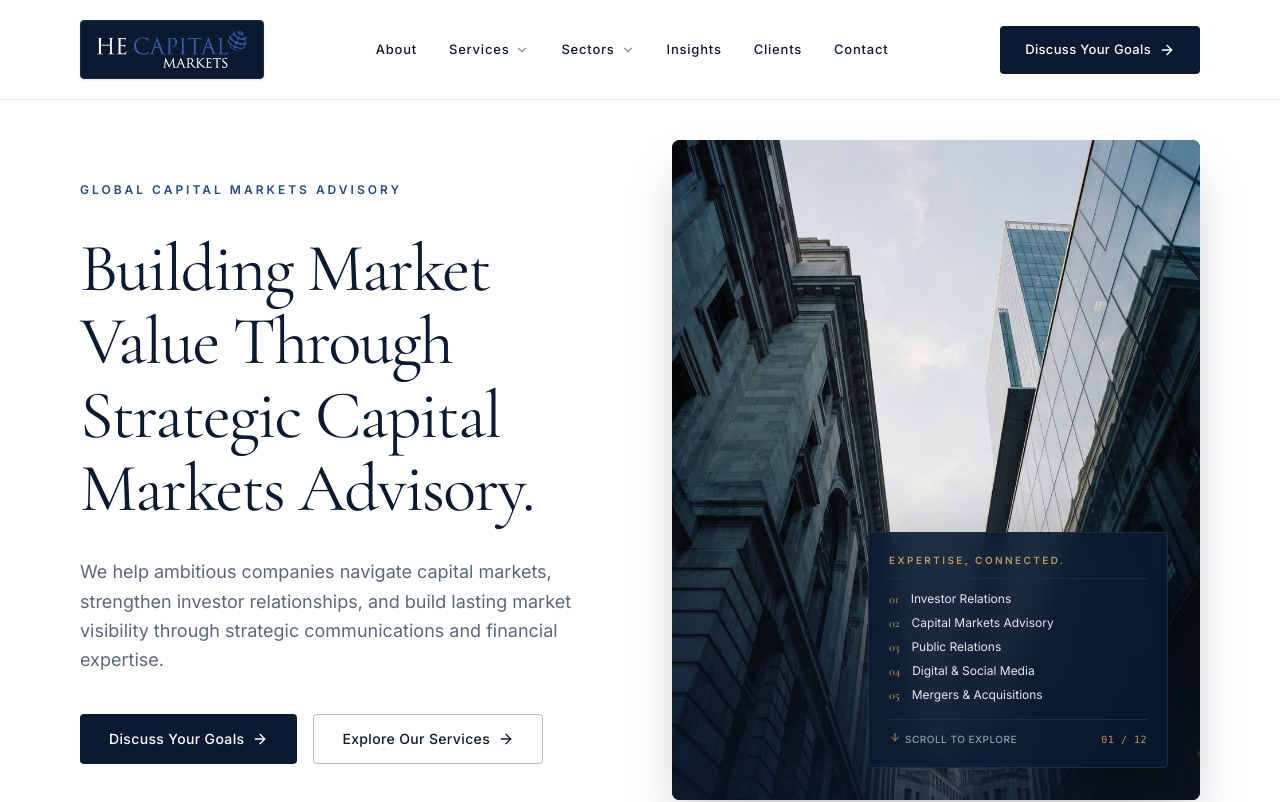
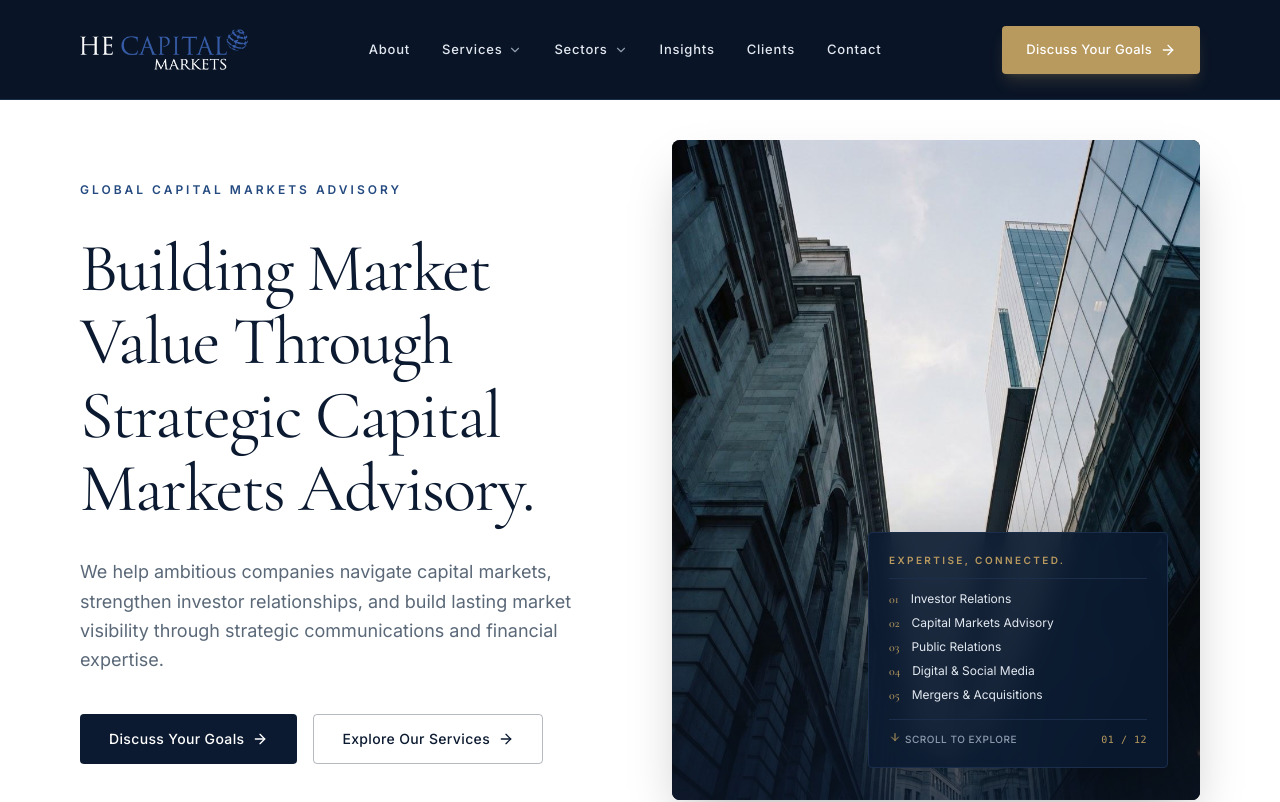
Before and after one commit to Midis2025/he-capitals, a Next.js app: page / in a window 1280 px wide. Shown: the top 802 px of the page. Built offline with nearby package versions, Linux system fonts and the light colour scheme.

Commit message:
feat: make navbar dark for seamless logo integration without boxed backgrounds

```diff
--- a/src/components/layout/Navbar.tsx
+++ b/src/components/layout/Navbar.tsx
@@ -25,16 +25,16 @@ export const Navbar: React.FC = () => {
     <header
       className={`fixed top-0 left-0 right-0 z-50 transition-all duration-300 ${
         isScrolled
-          ? "bg-white/95 backdrop-blur-md shadow-sm border-b border-[#DFE6EF]/70 h-[80px]"
-          : "bg-white border-b border-[#DFE6EF] h-[100px]"
+          ? "bg-[#091426]/95 backdrop-blur-md shadow-lg border-b border-[#1A2D4B] h-[80px]"
+          : "bg-[#091426] border-b border-[#1A2D4B] h-[100px]"
       }`}
     >
       <div className="max-w-[1440px] mx-auto h-full px-6 md:px-12 lg:px-20 flex items-center justify-between">
-        {/* Logo */}
+        {/* Logo - cleanly placed without extra background */}
         <Logo />
 
         {/* Desktop Navigation Links */}
-        <nav className="hidden lg:flex items-center gap-8 text-[13px] font-medium tracking-[0.06em] text-[#0B1A30]">
+        <nav className="hidden lg:flex items-center gap-8 text-[13px] font-medium tracking-[0.06em] text-[#E2E8F0]">
           {NAVIGATION_ITEMS.map((item) => {
             const hasChildren = item.children && item.children.length > 0;
             const isOpen = activeDropdown === item.label;
@@ -56,7 +56,7 @@ export const Navbar: React.FC = () => {
                   {hasChildren && (
                     <ChevronDown
                       className={`w-3.5 h-3.5 transition-transform duration-200 ${
-                        isOpen ? "rotate-180 text-[#B99A5E]" : "text-[#82909D]"
+                        isOpen ? "rotate-180 text-[#B99A5E]" : "text-[#8E9CAE]"
                       }`}
                     />
                   )}
@@ -118,8 +118,8 @@ export const Navbar: React.FC = () => {
         <div className="hidden lg:block shrink-0">
           <Button
             href="#contact"
-            variant="primary"
-            className="h-[48px] px-6 text-[13px] tracking-wide whitespace-nowrap"
+            variant="gold"
+            className="h-[48px] px-6 text-[13px] tracking-wide whitespace-nowrap shadow-lg shadow-[#B99A5E]/20"
           >
             Discuss Your Goals
           </Button>
@@ -129,7 +129,7 @@ export const Navbar: React.FC = () => {
         <div className="lg:hidden flex items-center">
           <button
             onClick={() => setMobileMenuOpen(!mobileMenuOpen)}
-            className="p-2 text-[#0B1A30] hover:text-[#B99A5E] transition-colors"
+            className="p-2 text-white hover:text-[#B99A5E] transition-colors"
             aria-label="Toggle navigation menu"
           >
             {mobileMenuOpen ? <X className="w-6 h-6" /> : <Menu className="w-6 h-6" />}
--- a/src/components/ui/Logo.tsx
+++ b/src/components/ui/Logo.tsx
@@ -12,13 +12,13 @@ interface LogoProps {
 export const Logo: React.FC<LogoProps> = ({
   light = false,
   className = "",
-  width = 150,
-  height = 40,
+  width = 168,
+  height = 45,
 }) => {
   return (
     <Link
       href="/"
-      className={`inline-flex items-center justify-center bg-[#0B1A30] hover:bg-[#12233f] border border-[#1A2D4B] px-4 py-2 rounded shadow-sm hover:border-[#B99A5E]/70 transition-all duration-300 group select-none ${className}`}
+      className={`inline-flex items-center transition-opacity hover:opacity-90 select-none ${className}`}
       aria-label="HE Capital Markets Home"
     >
       <Image
@@ -27,7 +27,7 @@ export const Logo: React.FC<LogoProps> = ({
         width={width}
         height={height}
         priority
-        className="h-auto object-contain transition-transform duration-300 group-hover:scale-[1.02]"
+        className="h-auto object-contain"
         style={{ width: `${width}px`, height: "auto" }}
       />
     </Link>
```
